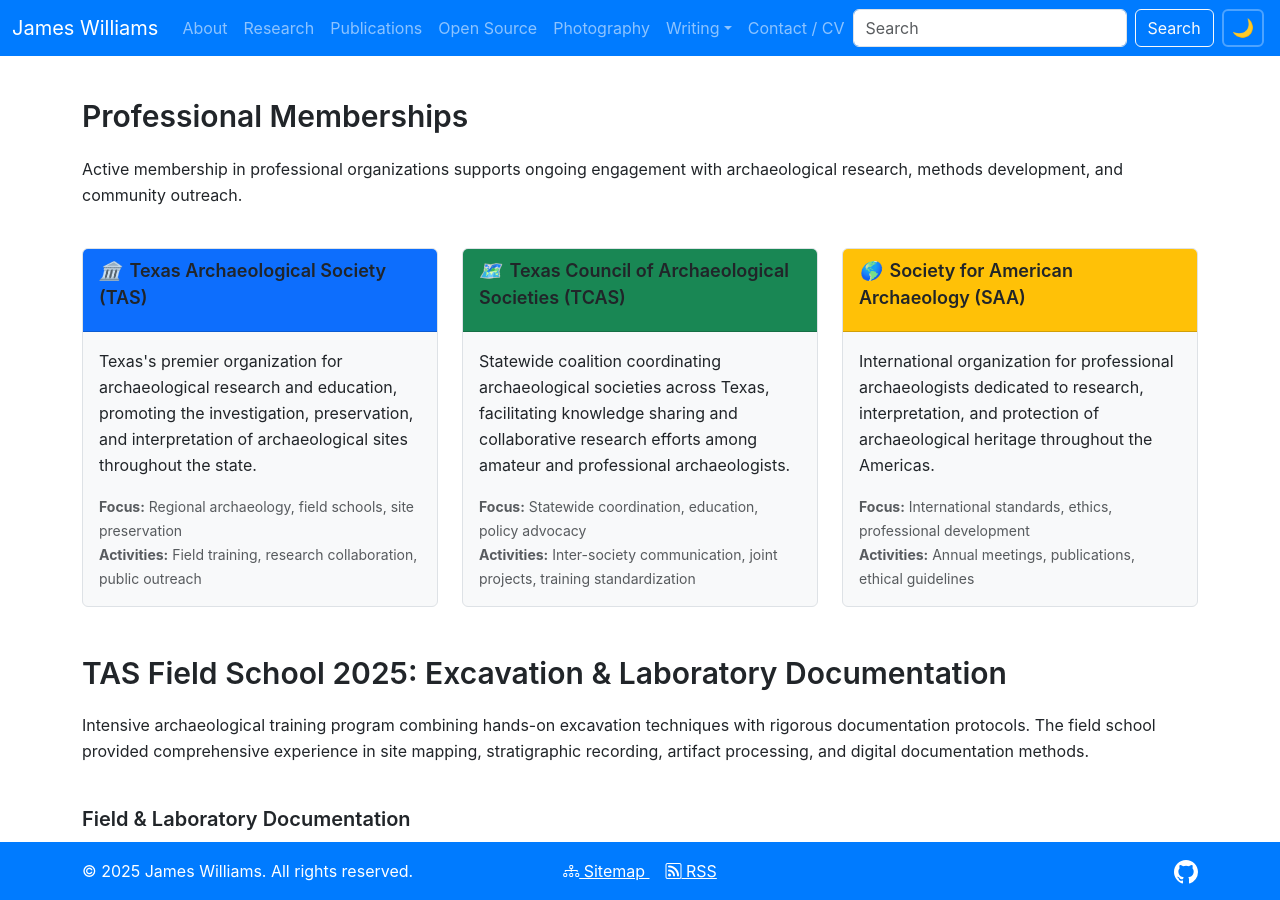
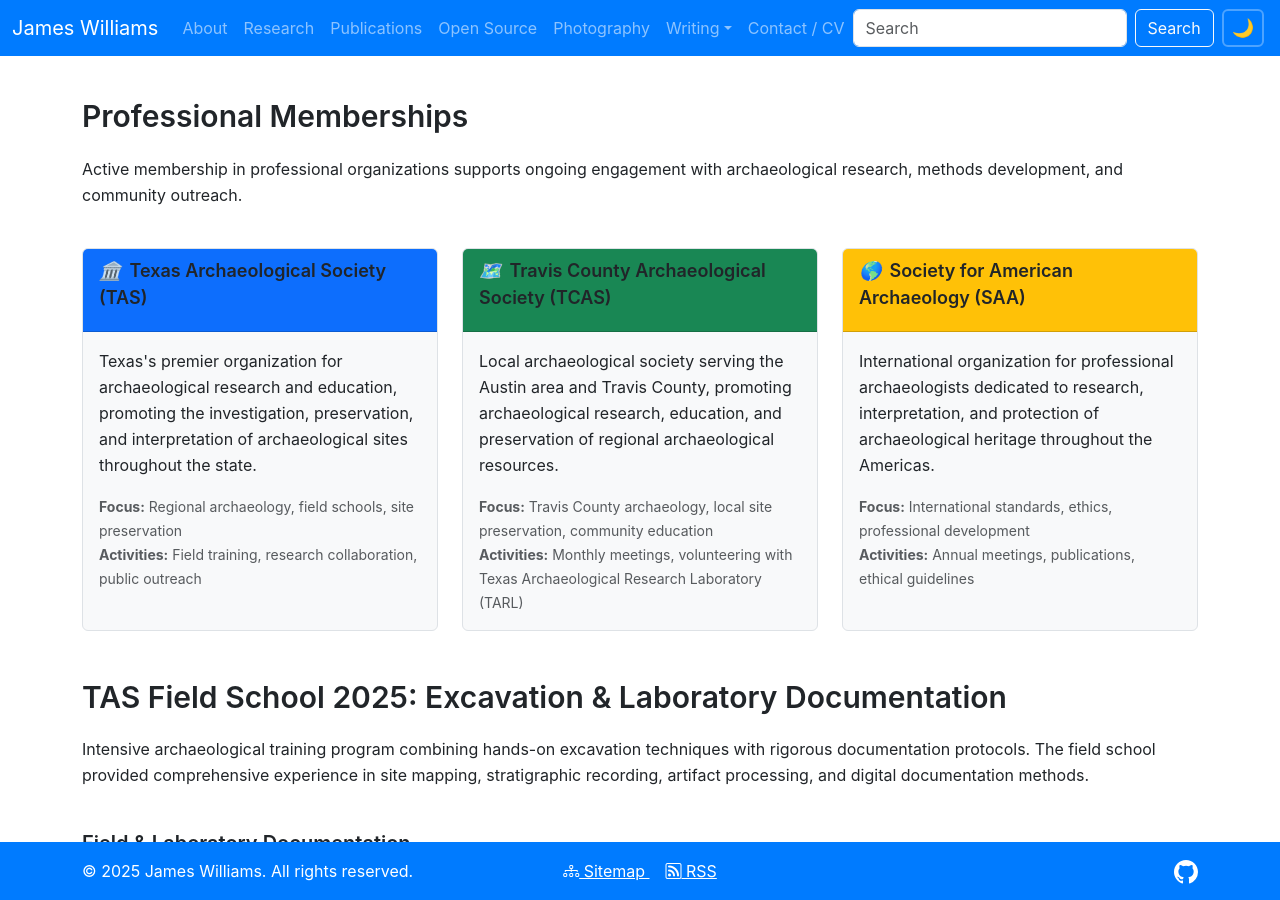
Before and after one commit to jtdub/jtdub.com, a Jekyll site: the page built from memberships/index.html, in a window 1280 px wide and 900 px high, scrolled down 291 px. Built offline with Jekyll 4.4.1, drawn with Linux system fonts in a browser that asks for light colours; nearby versions of some CDN libraries.

Commit message:
update membership page

```diff
--- a/memberships/index.html
+++ b/memberships/index.html
@@ -48,14 +48,14 @@
         <div class="col-md-4">
             <div class="card h-100">
                 <div class="card-header bg-success text-white">
-                    <h5><i class="me-2">🗺️</i>Texas Council of Archaeological Societies (TCAS)</h5>
+                    <h5><i class="me-2">🗺️</i>Travis County Archaeological Society (TCAS)</h5>
                 </div>
                 <div class="card-body">
-                    <p>Statewide coalition coordinating archaeological societies across Texas, facilitating knowledge sharing and collaborative research efforts among amateur and professional archaeologists.</p>
+                    <p>Local archaeological society serving the Austin area and Travis County, promoting archaeological research, education, and preservation of regional archaeological resources.</p>
                     <div class="mt-3">
                         <small class="text-muted">
-                            <strong>Focus:</strong> Statewide coordination, education, policy advocacy<br>
-                            <strong>Activities:</strong> Inter-society communication, joint projects, training standardization
+                            <strong>Focus:</strong> Travis County archaeology, local site preservation, community education<br>
+                            <strong>Activities:</strong> Monthly meetings, volunteering with Texas Archaeological Research Laboratory (TARL)
                         </small>
                     </div>
                 </div>
```
